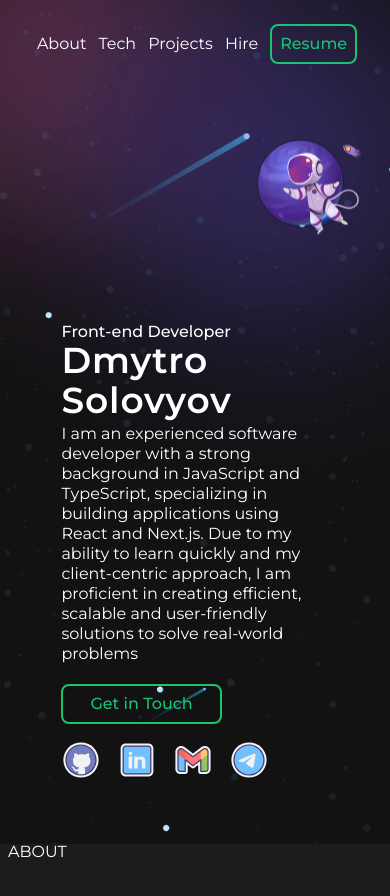
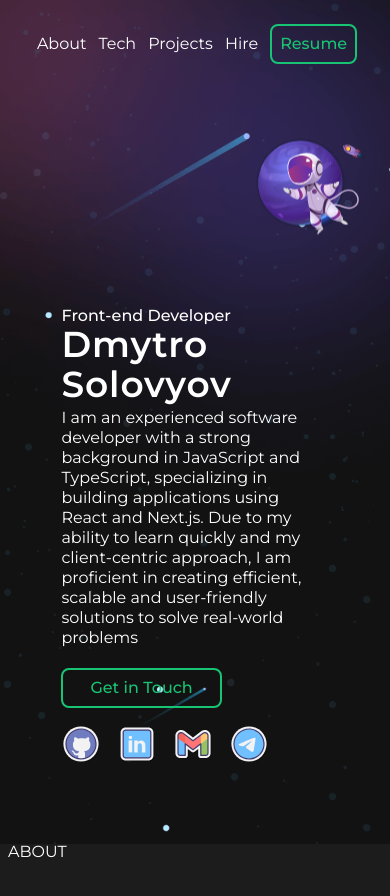
Before and after one commit to pticasolovey20/portfolio, a Next.js app: page / in a window 390 px wide. Shown: the top 896 px of the page. Built offline with nearby package versions, Linux system fonts and the light colour scheme.

Commit message:
fix description position part 2

```diff
--- a/components/sections/hero/Description.jsx
+++ b/components/sections/hero/Description.jsx
@@ -7,7 +7,7 @@ const Description = () => {
 	return (
 		<div
 			className={classNames(
-				"mb-[4rem] md:mb-28 lg:mb-20 xl:mb-0",
+				"mb-[5rem] md:mb-28 lg:mb-20 xl:mb-0",
 				"xl:mt-16 self-end xl:self-center",
 				"col-end-7 col-span-5",
 				"md:col-end-6 md:col-span-5",
```
